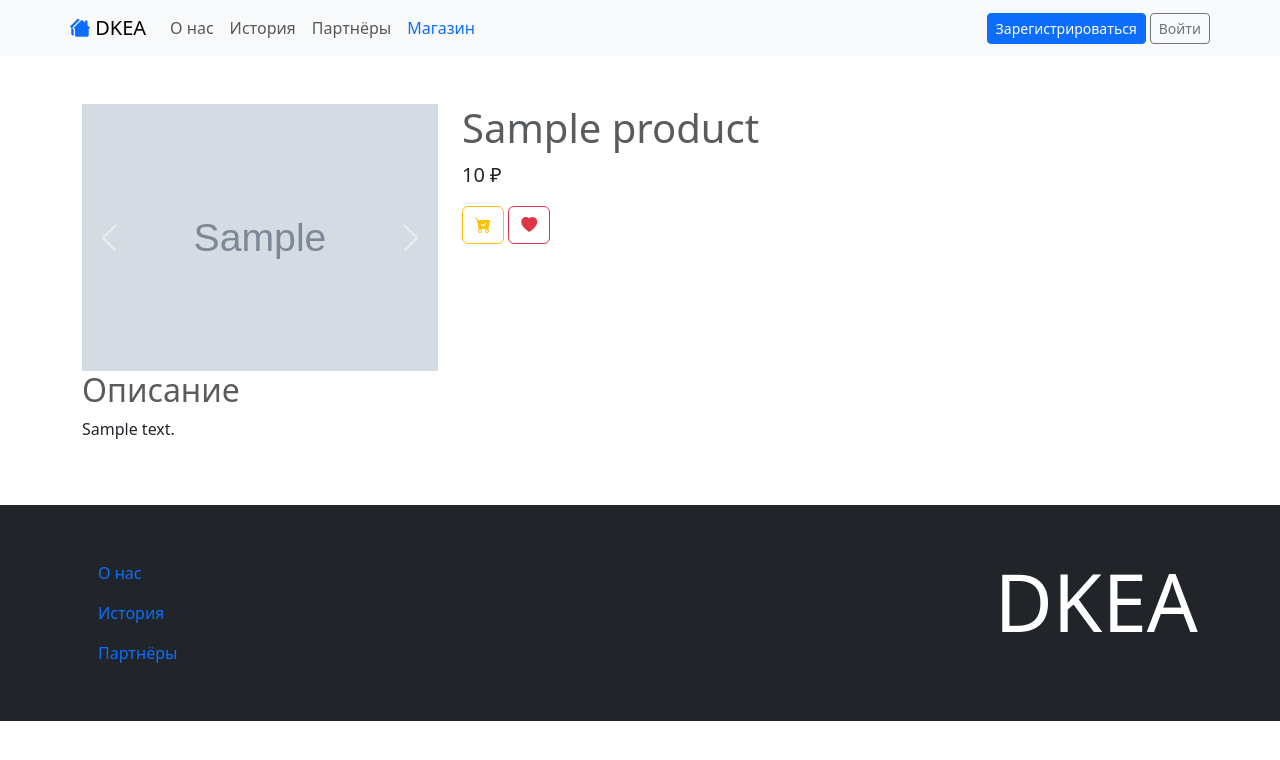
After one commit to seutil/Django-eCommerce, a Django app: page /shop/1 in a window 1280 px wide. The commit adds this page. Shown: the top 760 px of the page. Run offline with Django 4.2, Linux system fonts and the light colour scheme; tables that the repository leaves empty hold one stand-in row (values such as "Sample post"); grey boxes marked "Sample" are stand-in pictures; some libraries are stand-ins or nearby versions.

Commit message:
Add product details page

```diff
--- a/shop/urls.py
+++ b/shop/urls.py
@@ -4,5 +4,6 @@ from . import views
 
 
 urlpatterns = [
+    path('<int:pk>', views.ProductView.as_view(), name='product'),
     path('', views.ProductsView.as_view(), name='products'),
 ]
--- a/shop/views.py
+++ b/shop/views.py
@@ -33,3 +33,7 @@ class ProductsView(views.ListView):
             queryset = queryset.filter(manufacture__in=manufactors)
 
         return queryset
+
+
+class ProductView(views.DetailView):
+    model = models.Product
--- /dev/null
+++ b/templates/shop/product_detail.html
@@ -0,0 +1,46 @@
+{% extends 'base.html' %}
+{% load humanize %}
+
+{% block head_title %}{{ product.name }}{% endblock %}
+
+{% block content %}
+    <div class="row">
+        <div class="col-4">
+            <div id="productImages" class="carousel slide">
+                <div class="carousel-inner">
+                    {% for product_image in product.images.all %}
+                        <div class="carousel-item {% if forloop.first %} active {% endif %}">
+                            <img src="{{ product_image.image.url }}" alt="" class="d-block w-100">
+                        </div>
+                    {% endfor %}
+                    <button type="button" class="carousel-control-prev" data-bs-target="#productImages" data-bs-slide="prev">
+                        <span class="carousel-control-prev-icon" aria-hidden="true"></span>
+                        <span class="visually-hidden">Previouse</span>
+                    </button>
+                    <button type="button" class="carousel-control-next" data-bs-target="#productImages" data-bs-slide="next">
+                        <span class="carousel-control-next-icon"></span>
+                        <span class="visually-hidden">Next</span>
+                    </button>
+                </div>
+            </div>
+        </div>
+        <div class="col">
+            <h1 class="text-muted">{{ product.name }}</h1>
+            <p class="lead">{{ product.price | intcomma }} &#8381;</p>
+            <div>
+                <button type="button" class="btn btn-outline-warning" formaction="#" formmethod="post"><i class="bi bi-cart-check-fill"></i></button>
+                <button type="button" class="btn btn-outline-danger" formaction="#" formmethod="post"><i class="bi bi-heart-fill"></i></button>
+            </div>
+        </div>
+    </div>
+    <section>
+        <h2 class="text-muted">Описание</h2>
+        <p>
+            {% if product.description %}
+                {{ product.description }}
+            {% else %}
+                Автор пока что не предоставил описания &#128532;
+            {% endif %}
+        </p>
+    </section>
+{% endblock %}
--- a/templates/shop/product_list.html
+++ b/templates/shop/product_list.html
@@ -64,7 +64,7 @@
                             <img src="{{ product.images.all.first.image.url }}" alt="" height="200">
                         </div>
                         <div class="card-body">
-                            <a href="#" class="card-title fs-6">{{ product.name }}</a>
+                            <a href="{% url 'product' product.pk %}" class="card-title fs-6">{{ product.name }}</a>
                             <p class="card-text text-truncate">{{ product.price | intcomma }} &#8381;</p>
                         </div>
                         <div class="card-footer">
```
